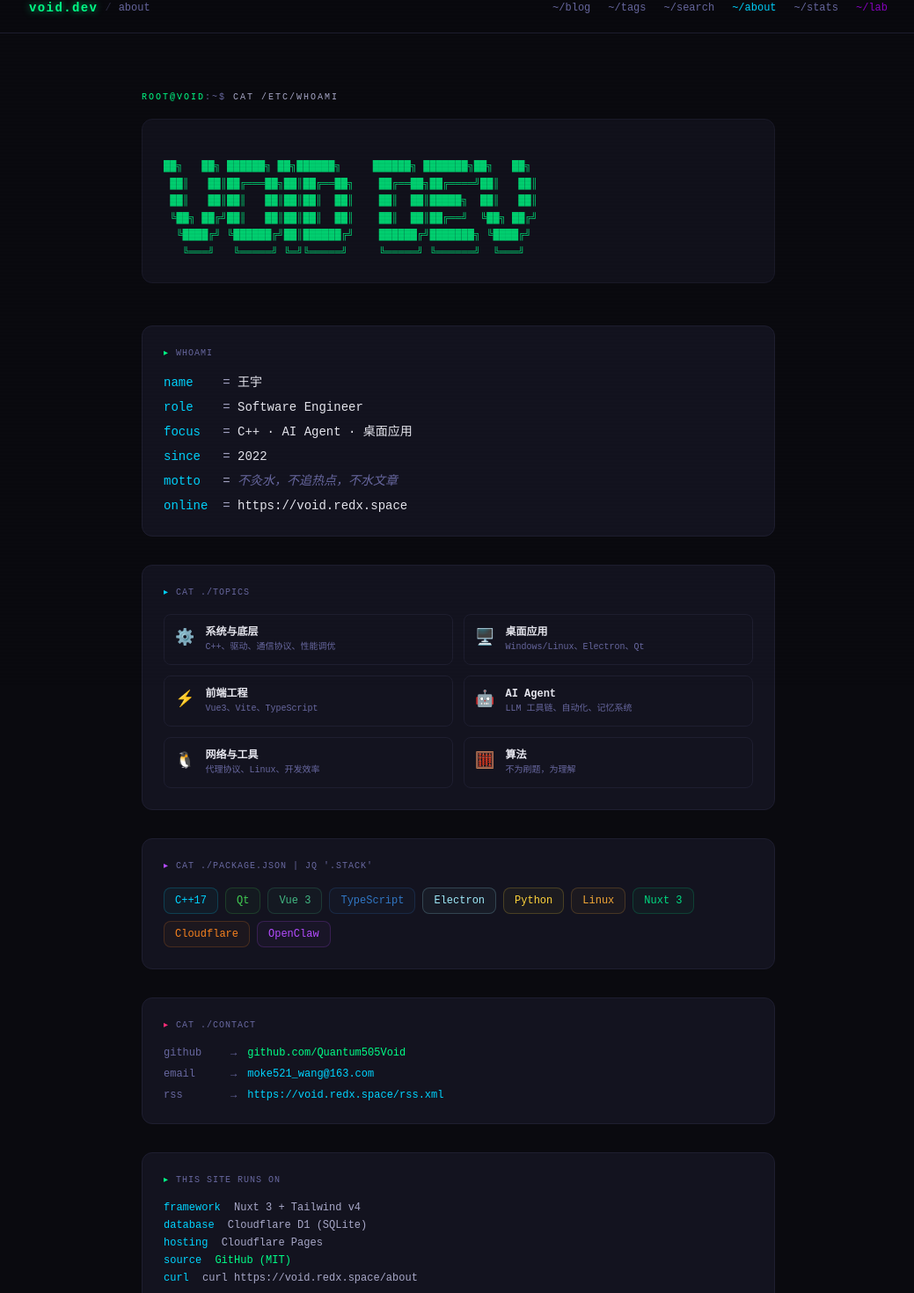
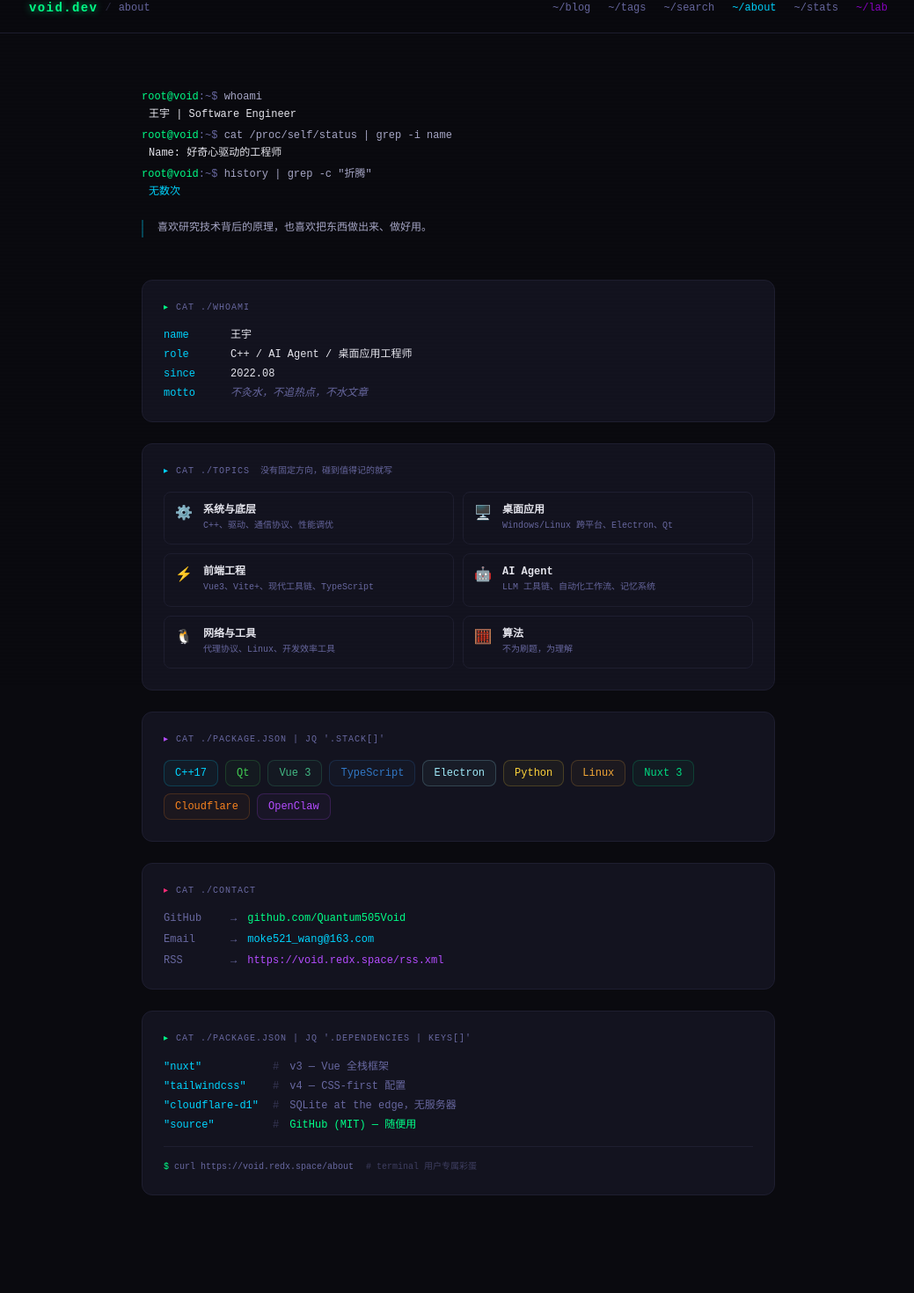
Before and after one commit to Quantum404Void/void-blog, a Nuxt app: page /about in a window 1280 px wide. Shown: the part 19-1489 px from the top of the page at 88% size, without its empty margins (119-1158 px from the left). After the commit the page ends 1442 px from the top, so only its background shows below. Built offline with nearby package versions, Linux system fonts and the light colour scheme.

Commit message:
feat: about 页整合旧内容 — 终端 whoami 输出、自我介绍、package.json 风格本站介绍、curl 彩蛋提示

```diff
--- a/pages/about.vue
+++ b/pages/about.vue
@@ -3,30 +3,56 @@
     <AppNav :crumbs="[{ label: 'about' }]" />
 
     <main class="max-w-3xl mx-auto px-6 py-16">
-      <!-- 终端风头部 -->
+      <!-- 终端头部 -->
       <div class="font-mono mb-12">
-        <p class="text-[10px] text-[var(--color-text-muted)] tracking-[0.2em] uppercase mb-4">
-          <span class="text-[var(--color-neon-green)]">root@void</span>
-          <span class="text-[var(--color-text-muted)]">:~$</span>
-          <span class="text-[var(--color-text-secondary)]"> cat /etc/whoami</span>
+        <div class="text-xs space-y-1 mb-6">
+          <div>
+            <span class="text-[var(--color-neon-green)]">root@void</span>
+            <span class="text-[var(--color-text-muted)]">:~$ </span>
+            <span class="text-[var(--color-text-secondary)]">whoami</span>
+          </div>
+          <div class="text-[var(--color-text-primary)] pl-2">{{ authorName }} | Software Engineer</div>
+          <div class="mt-2">
+            <span class="text-[var(--color-neon-green)]">root@void</span>
+            <span class="text-[var(--color-text-muted)]">:~$ </span>
+            <span class="text-[var(--color-text-secondary)]">cat /proc/self/status | grep -i name</span>
+          </div>
+          <div class="text-[var(--color-text-primary)] pl-2">Name: 好奇心驱动的工程师</div>
+          <div class="mt-2">
+            <span class="text-[var(--color-neon-green)]">root@void</span>
+            <span class="text-[var(--color-text-muted)]">:~$ </span>
+            <span class="text-[var(--color-text-secondary)]">history | grep -c "折腾"</span>
+          </div>
+          <div class="text-[var(--color-neon-cyan)] pl-2">无数次<span class="cursor-blink"></span></div>
+        </div>
+        <p class="text-xs text-[var(--color-text-secondary)] leading-relaxed border-l-2 border-[rgba(0,212,255,0.3)] pl-4">
+          喜欢研究技术背后的原理，也喜欢把东西做出来、做好用。
         </p>
-        <pre class="text-[var(--color-neon-green)] text-xs leading-relaxed opacity-80 select-none">{{ asciiLogo }}</pre>
       </div>
 
-      <!-- 身份信息 -->
-      <div class="space-y-8 font-mono text-sm">
-        <!-- whoami -->
+      <div class="space-y-6 font-mono text-sm">
+        <!-- whoami 信息 -->
         <div class="border border-[var(--color-void-border)] rounded-xl p-6 bg-[var(--color-void-card)]">
           <div class="text-[10px] text-[var(--color-text-muted)] uppercase tracking-widest mb-4 flex items-center gap-2">
-            <span class="text-[var(--color-neon-green)]">▸</span> whoami
+            <span class="text-[var(--color-neon-green)]">▸</span> cat ./whoami
           </div>
-          <div class="space-y-2 text-[var(--color-text-secondary)]">
-            <div><span class="text-[var(--color-neon-cyan)]" style="display:inline-block;width:7ch">name</span>   = <span class="text-[var(--color-text-primary)]">{{ authorName }}</span></div>
-            <div><span class="text-[var(--color-neon-cyan)]" style="display:inline-block;width:7ch">role</span>   = <span class="text-[var(--color-text-primary)]">Software Engineer</span></div>
-            <div><span class="text-[var(--color-neon-cyan)]" style="display:inline-block;width:7ch">focus</span>  = <span class="text-[var(--color-text-primary)]">C++ · AI Agent · 桌面应用</span></div>
-            <div><span class="text-[var(--color-neon-cyan)]" style="display:inline-block;width:7ch">since</span>  = <span class="text-[var(--color-text-primary)]">2022</span></div>
-            <div><span class="text-[var(--color-neon-cyan)]" style="display:inline-block;width:7ch">motto</span>  = <span class="text-[var(--color-text-muted)] italic">{{ authorMotto }}</span></div>
-            <div><span class="text-[var(--color-neon-cyan)]" style="display:inline-block;width:7ch">online</span> = <span class="text-[var(--color-text-primary)]">{{ siteUrl }}</span></div>
+          <div class="space-y-1.5 text-[var(--color-text-secondary)] text-xs">
+            <div class="flex gap-3">
+              <span class="text-[var(--color-neon-cyan)] w-16 shrink-0">name</span>
+              <span class="text-[var(--color-text-primary)]">{{ authorName }}</span>
+            </div>
+            <div class="flex gap-3">
+              <span class="text-[var(--color-neon-cyan)] w-16 shrink-0">role</span>
+              <span class="text-[var(--color-text-primary)]">C++ / AI Agent / 桌面应用工程师</span>
+            </div>
+            <div class="flex gap-3">
+              <span class="text-[var(--color-neon-cyan)] w-16 shrink-0">since</span>
+              <span class="text-[var(--color-text-primary)]">2022.08</span>
+            </div>
+            <div class="flex gap-3">
+              <span class="text-[var(--color-neon-cyan)] w-16 shrink-0">motto</span>
+              <span class="text-[var(--color-text-muted)] italic">{{ authorMotto }}</span>
+            </div>
           </div>
         </div>
 
@@ -34,14 +60,15 @@
         <div class="border border-[var(--color-void-border)] rounded-xl p-6 bg-[var(--color-void-card)]">
           <div class="text-[10px] text-[var(--color-text-muted)] uppercase tracking-widest mb-4 flex items-center gap-2">
             <span class="text-[var(--color-neon-cyan)]">▸</span> cat ./topics
+            <span class="text-[var(--color-text-muted)] normal-case tracking-normal ml-1">没有固定方向，碰到值得记的就写</span>
           </div>
-          <div class="grid grid-cols-1 sm:grid-cols-2 gap-3">
+          <div class="grid grid-cols-1 sm:grid-cols-2 gap-2.5">
             <div v-for="topic in topics" :key="topic.tag"
-              class="flex items-start gap-3 p-3 rounded-lg border border-[var(--color-void-border)] hover:border-[rgba(0,212,255,0.3)] hover:bg-[rgba(0,212,255,0.03)] transition-all cursor-default">
-              <span class="text-lg shrink-0">{{ topic.icon }}</span>
+              class="flex items-start gap-3 p-3 rounded-lg border border-[var(--color-void-border)] hover:border-[rgba(0,212,255,0.3)] hover:bg-[rgba(0,212,255,0.03)] transition-all">
+              <span class="text-base shrink-0">{{ topic.icon }}</span>
               <div>
-                <div class="text-[var(--color-text-primary)] text-xs font-bold">{{ topic.title }}</div>
-                <div class="text-[var(--color-text-muted)] text-[10px] mt-0.5">{{ topic.desc }}</div>
+                <div class="text-[var(--color-text-primary)] text-xs font-semibold">{{ topic.title }}</div>
+                <div class="text-[var(--color-text-muted)] text-[10px] mt-0.5 leading-relaxed">{{ topic.desc }}</div>
               </div>
             </div>
           </div>
@@ -50,11 +77,11 @@
         <!-- 技术栈 -->
         <div class="border border-[var(--color-void-border)] rounded-xl p-6 bg-[var(--color-void-card)]">
           <div class="text-[10px] text-[var(--color-text-muted)] uppercase tracking-widest mb-4 flex items-center gap-2">
-            <span class="text-[var(--color-neon-purple)]">▸</span> cat ./package.json | jq '.stack'
+            <span class="text-[var(--color-neon-purple)]">▸</span> cat ./package.json | jq '.stack[]'
           </div>
           <div class="flex flex-wrap gap-2">
             <span v-for="tech in stack" :key="tech.name"
-              class="font-mono text-xs px-3 py-1.5 rounded-lg border transition-all hover:scale-105"
+              class="font-mono text-xs px-3 py-1.5 rounded-lg border transition-all hover:scale-105 cursor-default"
               :style="`color:${tech.color};border-color:${tech.color}33;background:${tech.color}0a`">
               {{ tech.name }}
             </span>
@@ -66,37 +93,63 @@
           <div class="text-[10px] text-[var(--color-text-muted)] uppercase tracking-widest mb-4 flex items-center gap-2">
             <span class="text-[var(--color-neon-pink)]">▸</span> cat ./contact
           </div>
-          <div class="space-y-2 text-[var(--color-text-secondary)]">
+          <div class="space-y-2 text-xs">
             <a :href="authorGithub" target="_blank" rel="noopener"
-              class="flex items-center gap-3 hover:text-[var(--color-neon-green)] transition-colors group">
-              <span class="font-mono text-xs w-16 text-[var(--color-text-muted)] group-hover:text-[var(--color-neon-green)] shrink-0">github</span>
-              <span class="text-[var(--color-text-muted)] font-mono text-xs">→</span>
-              <span class="text-[var(--color-neon-green)] text-xs">{{ authorGithub.replace('https://','') }}</span>
+              class="flex items-center gap-3 group">
+              <span class="text-[var(--color-text-muted)] w-16 shrink-0 group-hover:text-[var(--color-neon-green)] transition-colors">GitHub</span>
+              <span class="text-[var(--color-text-muted)]">→</span>
+              <span class="text-[var(--color-neon-green)] group-hover:underline">{{ authorGithub.replace('https://','') }}</span>
             </a>
-            <div class="flex items-center gap-3">
-              <span class="font-mono text-xs w-16 text-[var(--color-text-muted)] shrink-0">email</span>
-              <span class="text-[var(--color-text-muted)] font-mono text-xs">→</span>
-              <a :href="`mailto:${authorEmail}`" class="text-[var(--color-neon-cyan)] text-xs hover:underline">{{ authorEmail }}</a>
-            </div>
-            <div class="flex items-center gap-3">
-              <span class="font-mono text-xs w-16 text-[var(--color-text-muted)] shrink-0">rss</span>
-              <span class="text-[var(--color-text-muted)] font-mono text-xs">→</span>
-              <NuxtLink href="/rss.xml" class="text-[var(--color-neon-cyan)] text-xs hover:underline">{{ siteUrl }}/rss.xml</NuxtLink>
-            </div>
+            <a :href="`mailto:${authorEmail}`"
+              class="flex items-center gap-3 group">
+              <span class="text-[var(--color-text-muted)] w-16 shrink-0 group-hover:text-[var(--color-neon-cyan)] transition-colors">Email</span>
+              <span class="text-[var(--color-text-muted)]">→</span>
+              <span class="text-[var(--color-neon-cyan)] group-hover:underline">{{ authorEmail }}</span>
+            </a>
+            <NuxtLink href="/rss.xml"
+              class="flex items-center gap-3 group">
+              <span class="text-[var(--color-text-muted)] w-16 shrink-0 group-hover:text-[var(--color-neon-purple)] transition-colors">RSS</span>
+              <span class="text-[var(--color-text-muted)]">→</span>
+              <span class="text-[var(--color-neon-purple)] group-hover:underline">{{ siteUrl }}/rss.xml</span>
+            </NuxtLink>
           </div>
         </div>
 
-        <!-- 本站技术栈 -->
+        <!-- 本站 -->
         <div class="border border-[var(--color-void-border)] rounded-xl p-6 bg-[var(--color-void-card)]">
           <div class="text-[10px] text-[var(--color-text-muted)] uppercase tracking-widest mb-4 flex items-center gap-2">
-            <span class="text-[var(--color-neon-green)]">▸</span> this site runs on
+            <span class="text-[var(--color-neon-green)]">▸</span> cat ./package.json | jq '.dependencies | keys[]'
           </div>
-          <div class="space-y-1 text-xs text-[var(--color-text-muted)]">
-            <div><span class="text-[var(--color-neon-cyan)]">framework</span>  <span class="text-[var(--color-text-secondary)] ml-2">Nuxt 3 + Tailwind v4</span></div>
-            <div><span class="text-[var(--color-neon-cyan)]">database</span>   <span class="text-[var(--color-text-secondary)] ml-2">Cloudflare D1 (SQLite)</span></div>
-            <div><span class="text-[var(--color-neon-cyan)]">hosting</span>    <span class="text-[var(--color-text-secondary)] ml-2">Cloudflare Pages</span></div>
-            <div><span class="text-[var(--color-neon-cyan)]">source</span>     <a :href="authorGithub + '/void-blog'" target="_blank" class="text-[var(--color-neon-green)] ml-2 hover:underline">GitHub (MIT)</a></div>
-            <div><span class="text-[var(--color-neon-cyan)]">curl</span>       <span class="text-[var(--color-text-secondary)] ml-2">curl {{ siteUrl }}/about</span></div>
+          <div class="text-xs space-y-1.5 text-[var(--color-text-muted)]">
+            <div class="flex gap-3 items-baseline">
+              <span class="text-[var(--color-neon-cyan)] shrink-0 w-28">"nuxt"</span>
+              <span class="opacity-40">#</span>
+              <span>v3 — Vue 全栈框架</span>
+            </div>
+            <div class="flex gap-3 items-baseline">
+              <span class="text-[var(--color-neon-cyan)] shrink-0 w-28">"tailwindcss"</span>
+              <span class="opacity-40">#</span>
+              <span>v4 — CSS-first 配置</span>
+            </div>
+            <div class="flex gap-3 items-baseline">
+              <span class="text-[var(--color-neon-cyan)] shrink-0 w-28">"cloudflare-d1"</span>
+              <span class="opacity-40">#</span>
+              <span>SQLite at the edge，无服务器</span>
+            </div>
+            <div class="flex gap-3 items-baseline">
+              <span class="text-[var(--color-neon-cyan)] shrink-0 w-28">"source"</span>
+              <span class="opacity-40">#</span>
+              <a :href="authorGithub + '/void-blog'" target="_blank"
+                class="text-[var(--color-neon-green)] hover:underline">
+                GitHub (MIT) — 随便用
+              </a>
+            </div>
+          </div>
+          <!-- curl 提示 -->
+          <div class="mt-4 pt-4 border-t border-[var(--color-void-border)] text-[10px] text-[var(--color-text-muted)]">
+            <span class="text-[var(--color-neon-green)]">$</span>
+            curl {{ siteUrl }}/about
+            <span class="ml-2 text-[var(--color-text-muted)] opacity-50"># terminal 用户专属彩蛋</span>
           </div>
         </div>
       </div>
@@ -108,38 +161,31 @@
 const { siteUrl, siteName, authorName, authorEmail, authorGithub, authorMotto } = useSiteConfig()
 useSeoMeta({
   title: `About | ${siteName}`,
-  description: `${authorName} — C++ / AI Agent / 桌面应用工程师，${siteName} 博客作者`,
+  description: `${authorName} — 好奇心驱动的工程师，专注 C++ / AI Agent / 桌面应用。${authorMotto}`,
   ogTitle: `About | ${siteName}`,
+  ogDescription: `${authorName} — 好奇心驱动的工程师，专注 C++ / AI Agent / 桌面应用。`,
   ogUrl: `${siteUrl}/about`,
 })
 
-const asciiLogo = `
- ██╗   ██╗ ██████╗ ██╗██████╗     ██████╗ ███████╗██╗   ██╗
- ██║   ██║██╔═══██╗██║██╔══██╗    ██╔══██╗██╔════╝██║   ██║
- ██║   ██║██║   ██║██║██║  ██║    ██║  ██║█████╗  ██║   ██║
- ╚██╗ ██╔╝██║   ██║██║██║  ██║    ██║  ██║██╔══╝  ╚██╗ ██╔╝
-  ╚████╔╝ ╚██████╔╝██║██████╔╝    ██████╔╝███████╗ ╚████╔╝
-   ╚═══╝   ╚═════╝ ╚═╝╚═════╝     ╚═════╝ ╚══════╝  ╚═══╝`.trim()
-
 const topics = [
-  { icon: '⚙️', tag: 'cpp', title: '系统与底层', desc: 'C++、驱动、通信协议、性能调优' },
-  { icon: '🖥️', tag: 'electron', title: '桌面应用', desc: 'Windows/Linux、Electron、Qt' },
-  { icon: '⚡', tag: 'vue', title: '前端工程', desc: 'Vue3、Vite、TypeScript' },
-  { icon: '🤖', tag: 'agent', title: 'AI Agent', desc: 'LLM 工具链、自动化、记忆系统' },
-  { icon: '🐧', tag: 'linux', title: '网络与工具', desc: '代理协议、Linux、开发效率' },
-  { icon: '🧮', tag: '算法', title: '算法', desc: '不为刷题，为理解' },
+  { icon: '⚙️', tag: 'cpp',      title: '系统与底层',  desc: 'C++、驱动、通信协议、性能调优' },
+  { icon: '🖥️', tag: 'electron', title: '桌面应用',    desc: 'Windows/Linux 跨平台、Electron、Qt' },
+  { icon: '⚡',  tag: 'vue',      title: '前端工程',    desc: 'Vue3、Vite+、现代工具链、TypeScript' },
+  { icon: '🤖', tag: 'agent',    title: 'AI Agent',    desc: 'LLM 工具链、自动化工作流、记忆系统' },
+  { icon: '🐧', tag: 'linux',    title: '网络与工具',  desc: '代理协议、Linux、开发效率工具' },
+  { icon: '🧮', tag: 'algo',     title: '算法',        desc: '不为刷题，为理解' },
 ]
 
 const stack = [
-  { name: 'C++17', color: '#00d4ff' },
-  { name: 'Qt', color: '#41cd52' },
-  { name: 'Vue 3', color: '#42b883' },
-  { name: 'TypeScript', color: '#3178c6' },
-  { name: 'Electron', color: '#9feaf9' },
-  { name: 'Python', color: '#ffd43b' },
-  { name: 'Linux', color: '#f4a837' },
-  { name: 'Nuxt 3', color: '#00dc82' },
-  { name: 'Cloudflare', color: '#f6821f' },
-  { name: 'OpenClaw', color: '#b44cff' },
+  { name: 'C++17',       color: '#00d4ff' },
+  { name: 'Qt',          color: '#41cd52' },
+  { name: 'Vue 3',       color: '#42b883' },
+  { name: 'TypeScript',  color: '#3178c6' },
+  { name: 'Electron',    color: '#9feaf9' },
+  { name: 'Python',      color: '#ffd43b' },
+  { name: 'Linux',       color: '#f4a837' },
+  { name: 'Nuxt 3',      color: '#00dc82' },
+  { name: 'Cloudflare',  color: '#f6821f' },
+  { name: 'OpenClaw',    color: '#b44cff' },
 ]
 </script>
```
